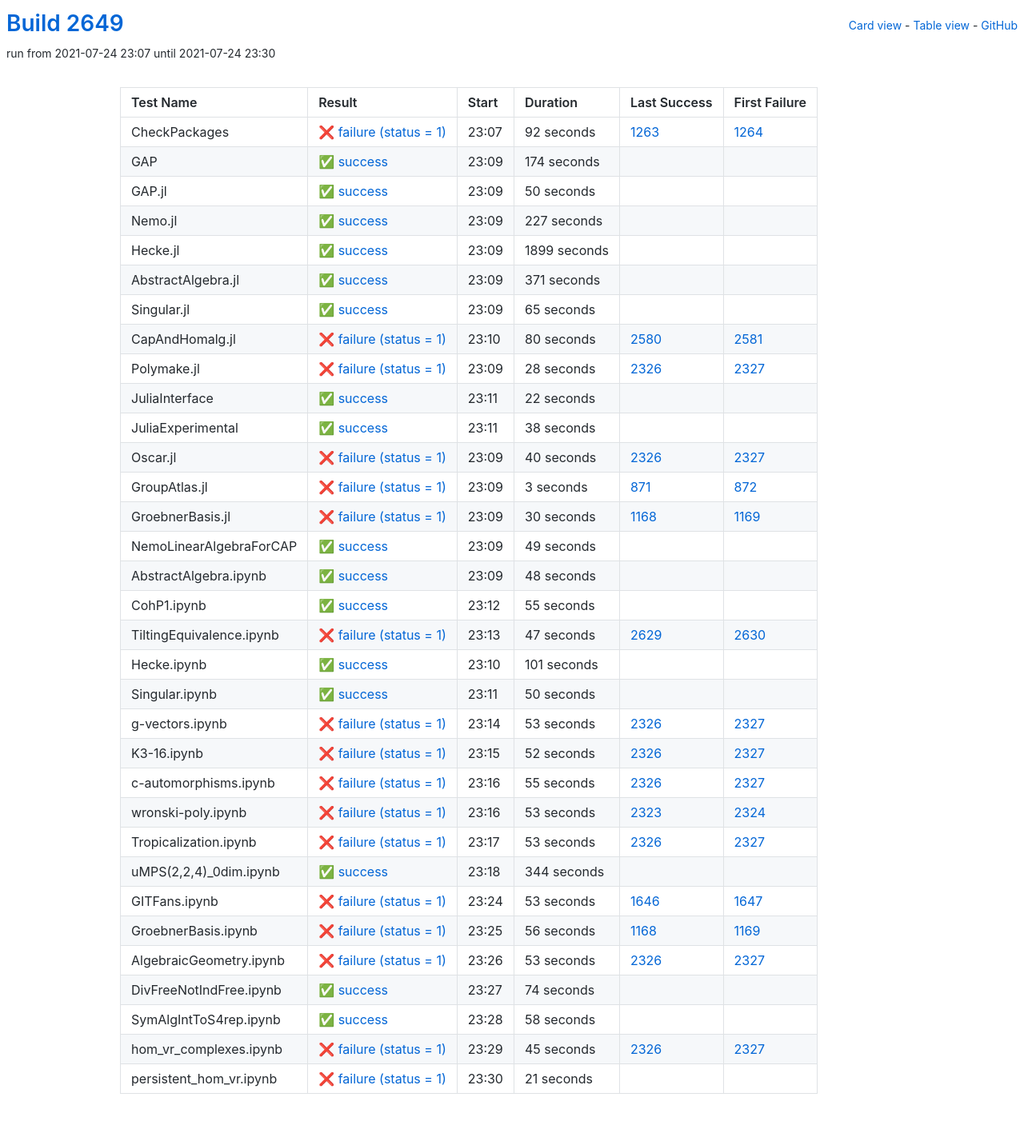
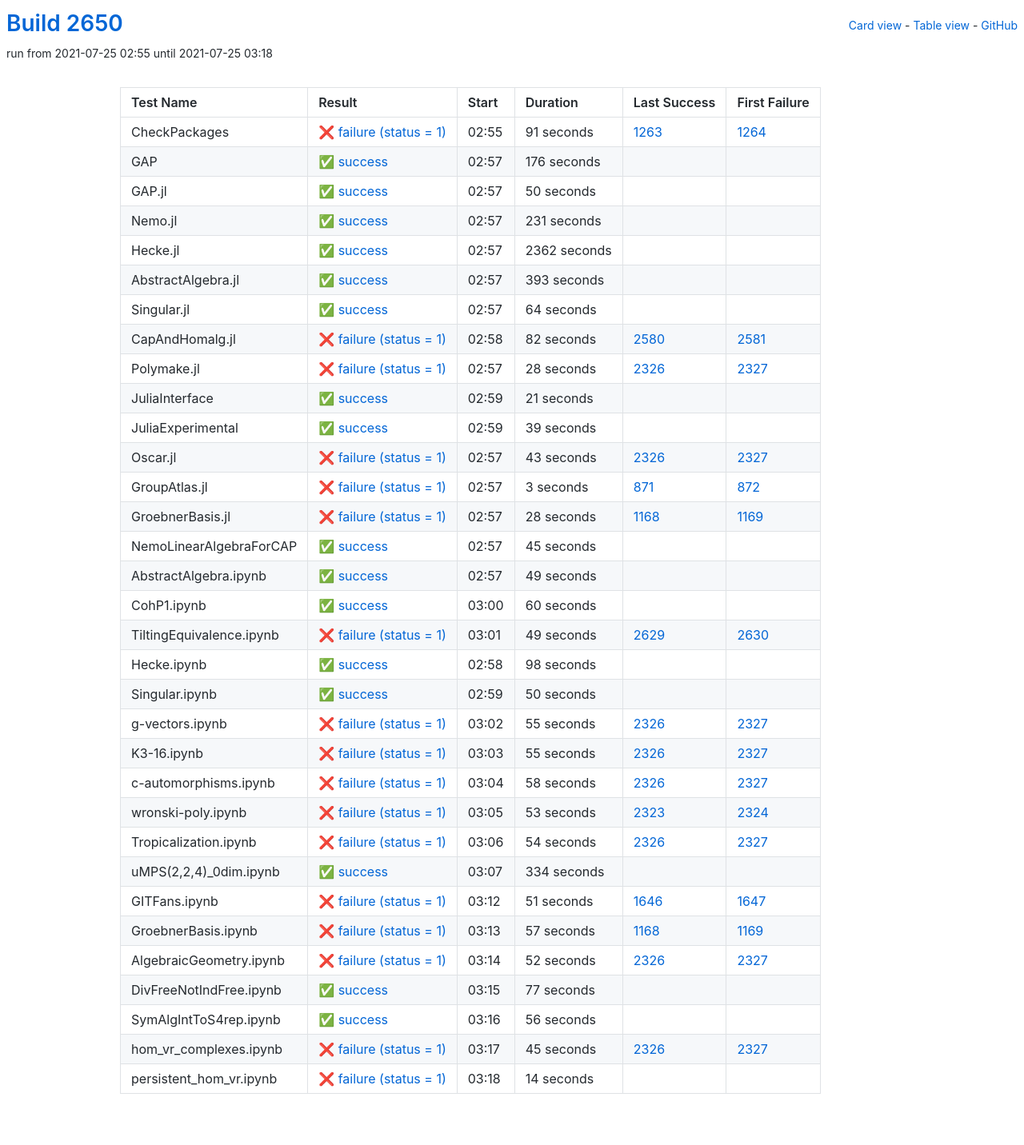
Before and after one commit to oscar-system/oscar-ci-status-stable, a Jekyll site: the page built from table.html, in a window 1280 px wide. Shown: the whole page at 80% size. Built offline with Jekyll 4.4.1, drawn with Linux system fonts in a browser that asks for light colours.

Commit message:
Build #2650

```diff
--- a/_data/ci.yml
+++ b/_data/ci.yml
@@ -1,6 +1,6 @@
 ---
-build: 2649
-build_url: https://oscarci.mathematik.uni-kl.de/job/oscar-stable/2649/
+build: 2650
+build_url: https://oscarci.mathematik.uni-kl.de/job/oscar-stable/2650/
 job: oscar-stable
 organization: oscar-system
 repo: oscar-ci-status-stable
@@ -8,32 +8,32 @@ repourl: https://github.com/oscar-system/oscar-ci-status-stable
 tests:
 - name: CheckPackages
   id: checkpackages
-  log: https://oscarci.mathematik.uni-kl.de/job/oscar-stable/2649/artifact/logs/build-2649/CheckPackages.log
-  start: 2021-07-24 23:07
+  log: https://oscarci.mathematik.uni-kl.de/job/oscar-stable/2650/artifact/logs/build-2650/CheckPackages.log
+  start: 2021-07-25 02:55
   success: false
   exitcode: 1
   status: failure
-  duration: 92
+  duration: 91
   last_success: 1263
   last_success_url: https://oscarci.mathematik.uni-kl.de/job/oscar-stable/1263/
   first_failure: 1264
   first_failure_url: https://oscarci.mathematik.uni-kl.de/job/oscar-stable/1264/
 - name: GAP
   id: gap
-  log: https://oscarci.mathematik.uni-kl.de/job/oscar-stable/2649/artifact/logs/build-2649/GAP.log
-  start: 2021-07-24 23:09
+  log: https://oscarci.mathematik.uni-kl.de/job/oscar-stable/2650/artifact/logs/build-2650/GAP.log
+  start: 2021-07-25 02:57
   success: true
   exitcode: 0
   status: success
-  duration: 174
+  duration: 176
   last_success: false
   last_success_url:
   first_failure: false
   first_failure_url:
 - name: GAP.jl
   id: gap-jl
-  log: https://oscarci.mathematik.uni-kl.de/job/oscar-stable/2649/artifact/logs/build-2649/GAP.jl.log
-  start: 2021-07-24 23:09
+  log: https://oscarci.mathematik.uni-kl.de/job/oscar-stable/2650/artifact/logs/build-2650/GAP.jl.log
+  start: 2021-07-25 02:57
   success: true
   exitcode: 0
   status: success
@@ -44,68 +44,68 @@ tests:
   first_failure_url:
 - name: Nemo.jl
   id: nemo-jl
-  log: https://oscarci.mathematik.uni-kl.de/job/oscar-stable/2649/artifact/logs/build-2649/Nemo.jl.log
-  start: 2021-07-24 23:09
+  log: https://oscarci.mathematik.uni-kl.de/job/oscar-stable/2650/artifact/logs/build-2650/Nemo.jl.log
+  start: 2021-07-25 02:57
   success: true
   exitcode: 0
   status: success
-  duration: 227
+  duration: 231
   last_success: false
   last_success_url:
   first_failure: false
   first_failure_url:
 - name: Hecke.jl
   id: hecke-jl
-  log: https://oscarci.mathematik.uni-kl.de/job/oscar-stable/2649/artifact/logs/build-2649/Hecke.jl.log
-  start: 2021-07-24 23:09
+  log: https://oscarci.mathematik.uni-kl.de/job/oscar-stable/2650/artifact/logs/build-2650/Hecke.jl.log
+  start: 2021-07-25 02:57
   success: true
   exitcode: 0
   status: success
-  duration: 1899
+  duration: 2362
   last_success: false
   last_success_url:
   first_failure: false
   first_failure_url:
 - name: AbstractAlgebra.jl
   id: abstractalgebra-jl
-  log: https://oscarci.mathematik.uni-kl.de/job/oscar-stable/2649/artifact/logs/build-2649/AbstractAlgebra.jl.log
-  start: 2021-07-24 23:09
+  log: https://oscarci.mathematik.uni-kl.de/job/oscar-stable/2650/artifact/logs/build-2650/AbstractAlgebra.jl.log
+  start: 2021-07-25 02:57
   success: true
   exitcode: 0
   status: success
-  duration: 371
+  duration: 393
   last_success: false
   last_success_url:
   first_failure: false
   first_failure_url:
 - name: Singular.jl
   id: singular-jl
-  log: https://oscarci.mathematik.uni-kl.de/job/oscar-stable/2649/artifact/logs/build-2649/Singular.jl.log
-  start: 2021-07-24 23:09
+  log: https://oscarci.mathematik.uni-kl.de/job/oscar-stable/2650/artifact/logs/build-2650/Singular.jl.log
+  start: 2021-07-25 02:57
   success: true
   exitcode: 0
   status: success
-  duration: 65
+  duration: 64
   last_success: false
   last_success_url:
   first_failure: false
   first_failure_url:
 - name: CapAndHomalg.jl
   id: capandhomalg-jl
-  log: https://oscarci.mathematik.uni-kl.de/job/oscar-stable/2649/artifact/logs/build-2649/CapAndHomalg.jl.log
-  start: 2021-07-24 23:10
+  log: https://oscarci.mathematik.uni-kl.de/job/oscar-stable/2650/artifact/logs/build-2650/CapAndHomalg.jl.log
+  start: 2021-07-25 02:58
   success: false
   exitcode: 1
   status: failure
-  duration: 80
+  duration: 82
   last_success: 2580
   last_success_url: https://oscarci.mathematik.uni-kl.de/job/oscar-stable/2580/
   first_failure: 2581
   first_failure_url: https://oscarci.mathematik.uni-kl.de/job/oscar-stable/2581/
 - name: Polymake.jl
   id: polymake-jl
-  log: https://oscarci.mathematik.uni-kl.de/job/oscar-stable/2649/artifact/logs/build-2649/Polymake.jl.log
-  start: 2021-07-24 23:09
+  log: https://oscarci.mathematik.uni-kl.de/job/oscar-stable/2650/artifact/logs/build-2650/Polymake.jl.log
+  start: 2021-07-25 02:57
   success: false
   exitcode: 1
   status: failure
@@ -116,44 +116,44 @@ tests:
   first_failure_url: https://oscarci.mathematik.uni-kl.de/job/oscar-stable/2327/
 - name: JuliaInterface
   id: juliainterface
-  log: https://oscarci.mathematik.uni-kl.de/job/oscar-stable/2649/artifact/logs/build-2649/JuliaInterface.log
-  start: 2021-07-24 23:11
+  log: https://oscarci.mathematik.uni-kl.de/job/oscar-stable/2650/artifact/logs/build-2650/JuliaInterface.log
+  start: 2021-07-25 02:59
   success: true
   exitcode: 0
   status: success
-  duration: 22
+  duration: 21
   last_success: false
   last_success_url:
   first_failure: false
   first_failure_url:
 - name: JuliaExperimental
   id: juliaexperimental
-  log: https://oscarci.mathematik.uni-kl.de/job/oscar-stable/2649/artifact/logs/build-2649/JuliaExperimental.log
-  start: 2021-07-24 23:11
+  log: https://oscarci.mathematik.uni-kl.de/job/oscar-stable/2650/artifact/logs/build-2650/JuliaExperimental.log
+  start: 2021-07-25 02:59
   success: true
   exitcode: 0
   status: success
-  duration: 38
+  duration: 39
   last_success: false
   last_success_url:
   first_failure: false
   first_failure_url:
 - name: Oscar.jl
   id: oscar-jl
-  log: https://oscarci.mathematik.uni-kl.de/job/oscar-stable/2649/artifact/logs/build-2649/Oscar.jl.log
-  start: 2021-07-24 23:09
+  log: https://oscarci.mathematik.uni-kl.de/job/oscar-stable/2650/artifact/logs/build-2650/Oscar.jl.log
+  start: 2021-07-25 02:57
   success: false
   exitcode: 1
   status: failure
-  duration: 40
+  duration: 43
   last_success: 2326
   last_success_url: https://oscarci.mathematik.uni-kl.de/job/oscar-stable/2326/
   first_failure: 2327
   first_failure_url: https://oscarci.mathematik.uni-kl.de/job/oscar-stable/2327/
 - name: GroupAtlas.jl
   id: groupatlas-jl
-  log: https://oscarci.mathematik.uni-kl.de/job/oscar-stable/2649/artifact/logs/build-2649/GroupAtlas.jl.log
-  start: 2021-07-24 23:09
+  log: https://oscarci.mathematik.uni-kl.de/job/oscar-stable/2650/artifact/logs/build-2650/GroupAtlas.jl.log
+  start: 2021-07-25 02:57
   success: false
   exitcode: 1
   status: failure
@@ -164,20 +164,32 @@ tests:
   first_failure_url: https://oscarci.mathematik.uni-kl.de/job/oscar-stable/872/
 - name: GroebnerBasis.jl
   id: groebnerbasis-jl
-  log: https://oscarci.mathematik.uni-kl.de/job/oscar-stable/2649/artifact/logs/build-2649/GroebnerBasis.jl.log
-  start: 2021-07-24 23:09
+  log: https://oscarci.mathematik.uni-kl.de/job/oscar-stable/2650/artifact/logs/build-2650/GroebnerBasis.jl.log
+  start: 2021-07-25 02:57
   success: false
   exitcode: 1
   status: failure
-  duration: 30
+  duration: 28
   last_success: 1168
   last_success_url: https://oscarci.mathematik.uni-kl.de/job/oscar-stable/1168/
   first_failure: 1169
   first_failure_url: https://oscarci.mathematik.uni-kl.de/job/oscar-stable/1169/
 - name: NemoLinearAlgebraForCAP
   id: nemolinearalgebraforcap
-  log: https://oscarci.mathematik.uni-kl.de/job/oscar-stable/2649/artifact/logs/build-2649/NemoLinearAlgebraForCAP.log
-  start: 2021-07-24 23:09
+  log: https://oscarci.mathematik.uni-kl.de/job/oscar-stable/2650/artifact/logs/build-2650/NemoLinearAlgebraForCAP.log
+  start: 2021-07-25 02:57
+  success: true
+  exitcode: 0
+  status: success
+  duration: 45
+  last_success: false
+  last_success_url:
+  first_failure: false
+  first_failure_url:
+- name: AbstractAlgebra.ipynb
+  id: abstractalgebra-ipynb
+  log: https://oscarci.mathematik.uni-kl.de/job/oscar-stable/2650/artifact/logs/build-2650/AbstractAlgebra.ipynb.log
+  start: 2021-07-25 02:57
   success: true
   exitcode: 0
   status: success
@@ -186,58 +198,46 @@ tests:
   last_success_url:
   first_failure: false
   first_failure_url:
-- name: AbstractAlgebra.ipynb
-  id: abstractalgebra-ipynb
-  log: https://oscarci.mathematik.uni-kl.de/job/oscar-stable/2649/artifact/logs/build-2649/AbstractAlgebra.ipynb.log
-  start: 2021-07-24 23:09
+- name: CohP1.ipynb
+  id: cohp1-ipynb
+  log: https://oscarci.mathematik.uni-kl.de/job/oscar-stable/2650/artifact/logs/build-2650/CohP1.ipynb.log
+  start: 2021-07-25 03:00
   success: true
   exitcode: 0
   status: success
-  duration: 48
-  last_success: false
-  last_success_url:
-  first_failure: false
-  first_failure_url:
-- name: CohP1.ipynb
-  id: cohp1-ipynb
-  log: https://oscarci.mathematik.uni-kl.de/job/oscar-stable/2649/artifact/logs/build-2649/CohP1.ipynb.log
-  start: 2021-07-24 23:12
-  success: true
-  exitcode: 0
-  status: success
-  duration: 55
+  duration: 60
   last_success: false
   last_success_url:
   first_failure: false
   first_failure_url:
 - name: TiltingEquivalence.ipynb
   id: tiltingequivalence-ipynb
-  log: https://oscarci.mathematik.uni-kl.de/job/oscar-stable/2649/artifact/logs/build-2649/TiltingEquivalence.ipynb.log
-  start: 2021-07-24 23:13
+  log: https://oscarci.mathematik.uni-kl.de/job/oscar-stable/2650/artifact/logs/build-2650/TiltingEquivalence.ipynb.log
+  start: 2021-07-25 03:01
   success: false
   exitcode: 1
   status: failure
-  duration: 47
+  duration: 49
   last_success: 2629
   last_success_url: https://oscarci.mathematik.uni-kl.de/job/oscar-stable/2629/
   first_failure: 2630
   first_failure_url: https://oscarci.mathematik.uni-kl.de/job/oscar-stable/2630/
 - name: Hecke.ipynb
   id: hecke-ipynb
-  log: https://oscarci.mathematik.uni-kl.de/job/oscar-stable/2649/artifact/logs/build-2649/Hecke.ipynb.log
-  start: 2021-07-24 23:10
+  log: https://oscarci.mathematik.uni-kl.de/job/oscar-stable/2650/artifact/logs/build-2650/Hecke.ipynb.log
+  start: 2021-07-25 02:58
   success: true
   exitcode: 0
   status: success
-  duration: 101
+  duration: 98
   last_success: false
   last_success_url:
   first_failure: false
   first_failure_url:
 - name: Singular.ipynb
   id: singular-ipynb
-  log: https://oscarci.mathematik.uni-kl.de/job/oscar-stable/2649/artifact/logs/build-2649/Singular.ipynb.log
-  start: 2021-07-24 23:11
+  log: https://oscarci.mathematik.uni-kl.de/job/oscar-stable/2650/artifact/logs/build-2650/Singular.ipynb.log
+  start: 2021-07-25 02:59
   success: true
   exitcode: 0
   status: success
@@ -248,32 +248,8 @@ tests:
   first_failure_url:
 - name: g-vectors.ipynb
   id: g-vectors-ipynb
-  log: https://oscarci.mathematik.uni-kl.de/job/oscar-stable/2649/artifact/logs/build-2649/g-vectors.ipynb.log
-  start: 2021-07-24 23:14
-  success: false
-  exitcode: 1
-  status: failure
-  duration: 53
-  last_success: 2326
-  last_success_url: https://oscarci.mathematik.uni-kl.de/job/oscar-stable/2326/
-  first_failure: 2327
-  first_failure_url: https://oscarci.mathematik.uni-kl.de/job/oscar-stable/2327/
-- name: K3-16.ipynb
-  id: k3-16-ipynb
-  log: https://oscarci.mathematik.uni-kl.de/job/oscar-stable/2649/artifact/logs/build-2649/K3-16.ipynb.log
-  start: 2021-07-24 23:15
-  success: false
-  exitcode: 1
-  status: failure
-  duration: 52
-  last_success: 2326
-  last_success_url: https://oscarci.mathematik.uni-kl.de/job/oscar-stable/2326/
-  first_failure: 2327
-  first_failure_url: https://oscarci.mathematik.uni-kl.de/job/oscar-stable/2327/
-- name: c-automorphisms.ipynb
-  id: c-automorphisms-ipynb
-  log: https://oscarci.mathematik.uni-kl.de/job/oscar-stable/2649/artifact/logs/build-2649/c-automorphisms.ipynb.log
-  start: 2021-07-24 23:16
+  log: https://oscarci.mathematik.uni-kl.de/job/oscar-stable/2650/artifact/logs/build-2650/g-vectors.ipynb.log
+  start: 2021-07-25 03:02
   success: false
   exitcode: 1
   status: failure
@@ -282,10 +258,34 @@ tests:
   last_success_url: https://oscarci.mathematik.uni-kl.de/job/oscar-stable/2326/
   first_failure: 2327
   first_failure_url: https://oscarci.mathematik.uni-kl.de/job/oscar-stable/2327/
+- name: K3-16.ipynb
+  id: k3-16-ipynb
+  log: https://oscarci.mathematik.uni-kl.de/job/oscar-stable/2650/artifact/logs/build-2650/K3-16.ipynb.log
+  start: 2021-07-25 03:03
+  success: false
+  exitcode: 1
+  status: failure
+  duration: 55
+  last_success: 2326
+  last_success_url: https://oscarci.mathematik.uni-kl.de/job/oscar-stable/2326/
+  first_failure: 2327
+  first_failure_url: https://oscarci.mathematik.uni-kl.de/job/oscar-stable/2327/
+- name: c-automorphisms.ipynb
+  id: c-automorphisms-ipynb
+  log: https://oscarci.mathematik.uni-kl.de/job/oscar-stable/2650/artifact/logs/build-2650/c-automorphisms.ipynb.log
+  start: 2021-07-25 03:04
+  success: false
+  exitcode: 1
+  status: failure
+  duration: 58
+  last_success: 2326
+  last_success_url: https://oscarci.mathematik.uni-kl.de/job/oscar-stable/2326/
+  first_failure: 2327
+  first_failure_url: https://oscarci.mathematik.uni-kl.de/job/oscar-stable/2327/
 - name: wronski-poly.ipynb
   id: wronski-poly-ipynb
-  log: https://oscarci.mathematik.uni-kl.de/job/oscar-stable/2649/artifact/logs/build-2649/wronski-poly.ipynb.log
-  start: 2021-07-24 23:16
+  log: https://oscarci.mathematik.uni-kl.de/job/oscar-stable/2650/artifact/logs/build-2650/wronski-poly.ipynb.log
+  start: 2021-07-25 03:05
   success: false
   exitcode: 1
   status: failure
@@ -296,92 +296,92 @@ tests:
   first_failure_url: https://oscarci.mathematik.uni-kl.de/job/oscar-stable/2324/
 - name: Tropicalization.ipynb
   id: tropicalization-ipynb
-  log: https://oscarci.mathematik.uni-kl.de/job/oscar-stable/2649/artifact/logs/build-2649/Tropicalization.ipynb.log
-  start: 2021-07-24 23:17
+  log: https://oscarci.mathematik.uni-kl.de/job/oscar-stable/2650/artifact/logs/build-2650/Tropicalization.ipynb.log
+  start: 2021-07-25 03:06
   success: false
   exitcode: 1
   status: failure
-  duration: 53
+  duration: 54
   last_success: 2326
   last_success_url: https://oscarci.mathematik.uni-kl.de/job/oscar-stable/2326/
   first_failure: 2327
   first_failure_url: https://oscarci.mathematik.uni-kl.de/job/oscar-stable/2327/
 - name: uMPS(2,2,4)_0dim.ipynb
   id: umps-2-2-4-0dim-ipynb
-  log: https://oscarci.mathematik.uni-kl.de/job/oscar-stable/2649/artifact/logs/build-2649/uMPS-2-2-4-_0dim.ipynb.log
-  start: 2021-07-24 23:18
+  log: https://oscarci.mathematik.uni-kl.de/job/oscar-stable/2650/artifact/logs/build-2650/uMPS-2-2-4-_0dim.ipynb.log
+  start: 2021-07-25 03:07
   success: true
   exitcode: 0
   status: success
-  duration: 344
+  duration: 334
   last_success: false
   last_success_url:
   first_failure: false
   first_failure_url:
 - name: GITFans.ipynb
   id: gitfans-ipynb
-  log: https://oscarci.mathematik.uni-kl.de/job/oscar-stable/2649/artifact/logs/build-2649/GITFans.ipynb.log
-  start: 2021-07-24 23:24
+  log: https://oscarci.mathematik.uni-kl.de/job/oscar-stable/2650/artifact/logs/build-2650/GITFans.ipynb.log
+  start: 2021-07-25 03:12
   success: false
   exitcode: 1
   status: failure
-  duration: 53
+  duration: 51
   last_success: 1646
   last_success_url: https://oscarci.mathematik.uni-kl.de/job/oscar-stable/1646/
   first_failure: 1647
   first_failure_url: https://oscarci.mathematik.uni-kl.de/job/oscar-stable/1647/
 - name: GroebnerBasis.ipynb
   id: groebnerbasis-ipynb
-  log: https://oscarci.mathematik.uni-kl.de/job/oscar-stable/2649/artifact/logs/build-2649/GroebnerBasis.ipynb.log
-  start: 2021-07-24 23:25
+  log: https://oscarci.mathematik.uni-kl.de/job/oscar-stable/2650/artifact/logs/build-2650/GroebnerBasis.ipynb.log
+  start: 2021-07-25 03:13
   success: false
   exitcode: 1
   status: failure
-  duration: 56
+  duration: 57
   last_success: 1168
   last_success_url: https://oscarci.mathematik.uni-kl.de/job/oscar-stable/1168/
   first_failure: 1169
   first_failure_url: https://oscarci.mathematik.uni-kl.de/job/oscar-stable/1169/
 - name: AlgebraicGeometry.ipynb
   id: algebraicgeometry-ipynb
-  log: https://oscarci.mathematik.uni-kl.de/job/oscar-stable/2649/artifact/logs/build-2649/AlgebraicGeometry.ipynb.log
-  start: 2021-07-24 23:26
+  log: https://oscarci.mathematik.uni-kl.de/job/oscar-stable/2650/artifact/logs/build-2650/AlgebraicGeometry.ipynb.log
+  start: 2021-07-25 03:14
   success: false
   exitcode: 1
   status: failure
-  duration: 53
+  duration: 52
   last_success: 2326
   last_success_url: https://oscarci.mathematik.uni-kl.de/job/oscar-stable/2326/
   first_failure: 2327
   first_failure_url: https://oscarci.mathematik.uni-kl.de/job/oscar-stable/2327/
 - name: DivFreeNotIndFree.ipynb
   id: divfreenotindfree-ipynb
-  log: https://oscarci.mathematik.uni-kl.de/job/oscar-stable/2649/artifact/logs/build-2649/DivFreeNotIndFree.ipynb.log
-  start: 2021-07-24 23:27
+  log: https://oscarci.mathematik.uni-kl.de/job/oscar-stable/2650/artifact/logs/build-2650/DivFreeNotIndFree.ipynb.log
+  start: 2021-07-25 03:15
   success: true
   exitcode: 0
   status: success
-  duration: 74
+  duration: 77
   last_success: false
   last_success_url:
   first_failure: false
   first_failure_url:
 - name: SymAlgIntToS4rep.ipynb
   id: symalginttos4rep-ipynb
-  log: https://oscarci.mathematik.uni-kl.de/job/oscar-stable/2649/artifact/logs/build-2649/SymAlgIntToS4rep.ipynb.log
-  start: 2021-07-24 23:28
+  log: https://oscarci.mathematik.uni-kl.de/job/oscar-stable/2650/artifact/logs/build-2650/SymAlgIntToS4rep.ipynb.log
+  start: 2021-07-25 03:16
   success: true
   exitcode: 0
   status: success
-  duration: 58
+  duration: 56
   last_success: false
   last_success_url:
   first_failure: false
   first_failure_url:
 - name: hom_vr_complexes.ipynb
   id: hom-vr-complexes-ipynb
-  log: https://oscarci.mathematik.uni-kl.de/job/oscar-stable/2649/artifact/logs/build-2649/hom_vr_complexes.ipynb.log
-  start: 2021-07-24 23:29
+  log: https://oscarci.mathematik.uni-kl.de/job/oscar-stable/2650/artifact/logs/build-2650/hom_vr_complexes.ipynb.log
+  start: 2021-07-25 03:17
   success: false
   exitcode: 1
   status: failure
@@ -392,12 +392,12 @@ tests:
   first_failure_url: https://oscarci.mathematik.uni-kl.de/job/oscar-stable/2327/
 - name: persistent_hom_vr.ipynb
   id: persistent-hom-vr-ipynb
-  log: https://oscarci.mathematik.uni-kl.de/job/oscar-stable/2649/artifact/logs/build-2649/persistent_hom_vr.ipynb.log
-  start: 2021-07-24 23:30
+  log: https://oscarci.mathematik.uni-kl.de/job/oscar-stable/2650/artifact/logs/build-2650/persistent_hom_vr.ipynb.log
+  start: 2021-07-25 03:18
   success: false
   exitcode: 1
   status: failure
-  duration: 21
+  duration: 14
   last_success: false
   last_success_url:
   first_failure: false
```
Also changed, not shown: README.md.
